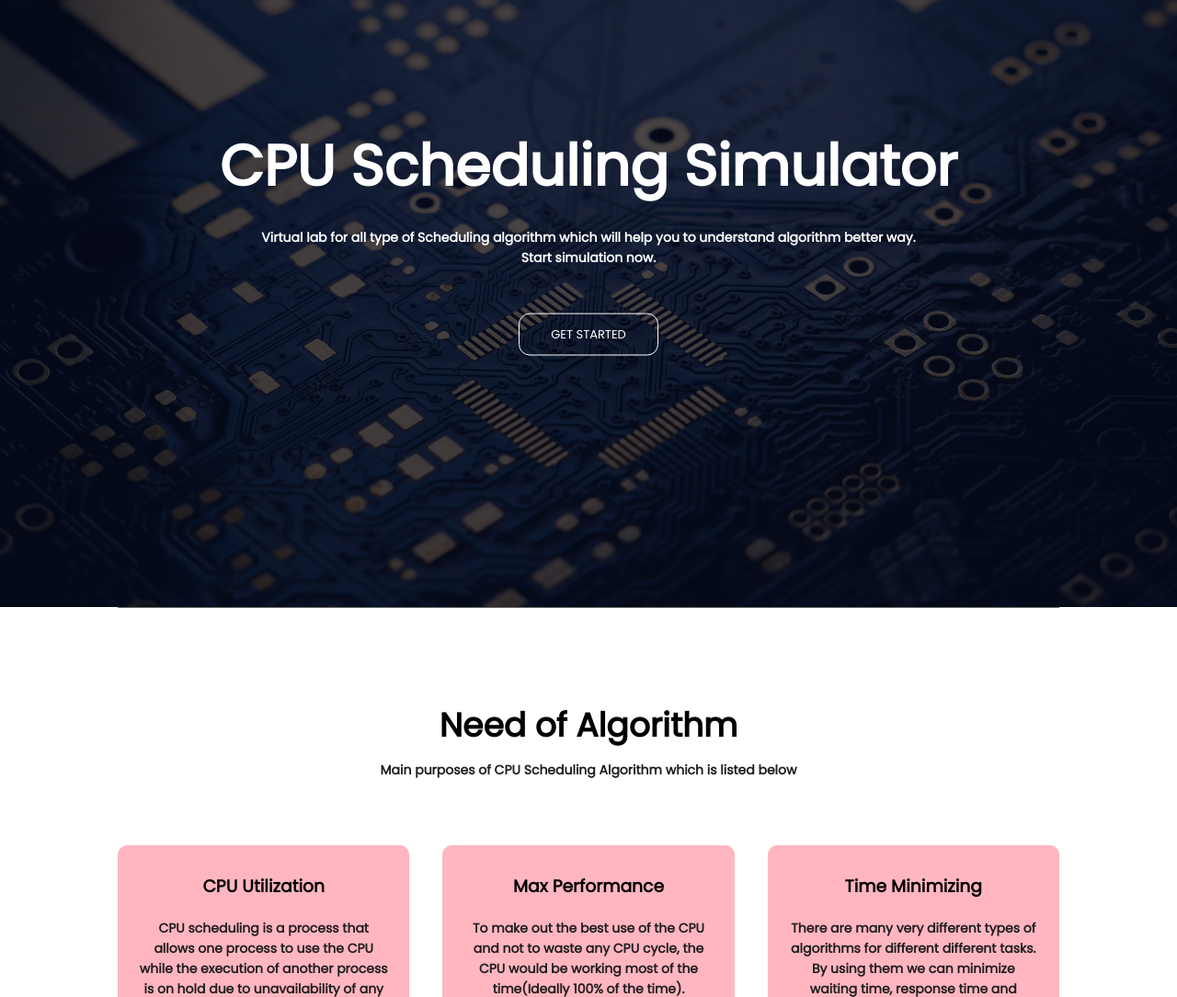
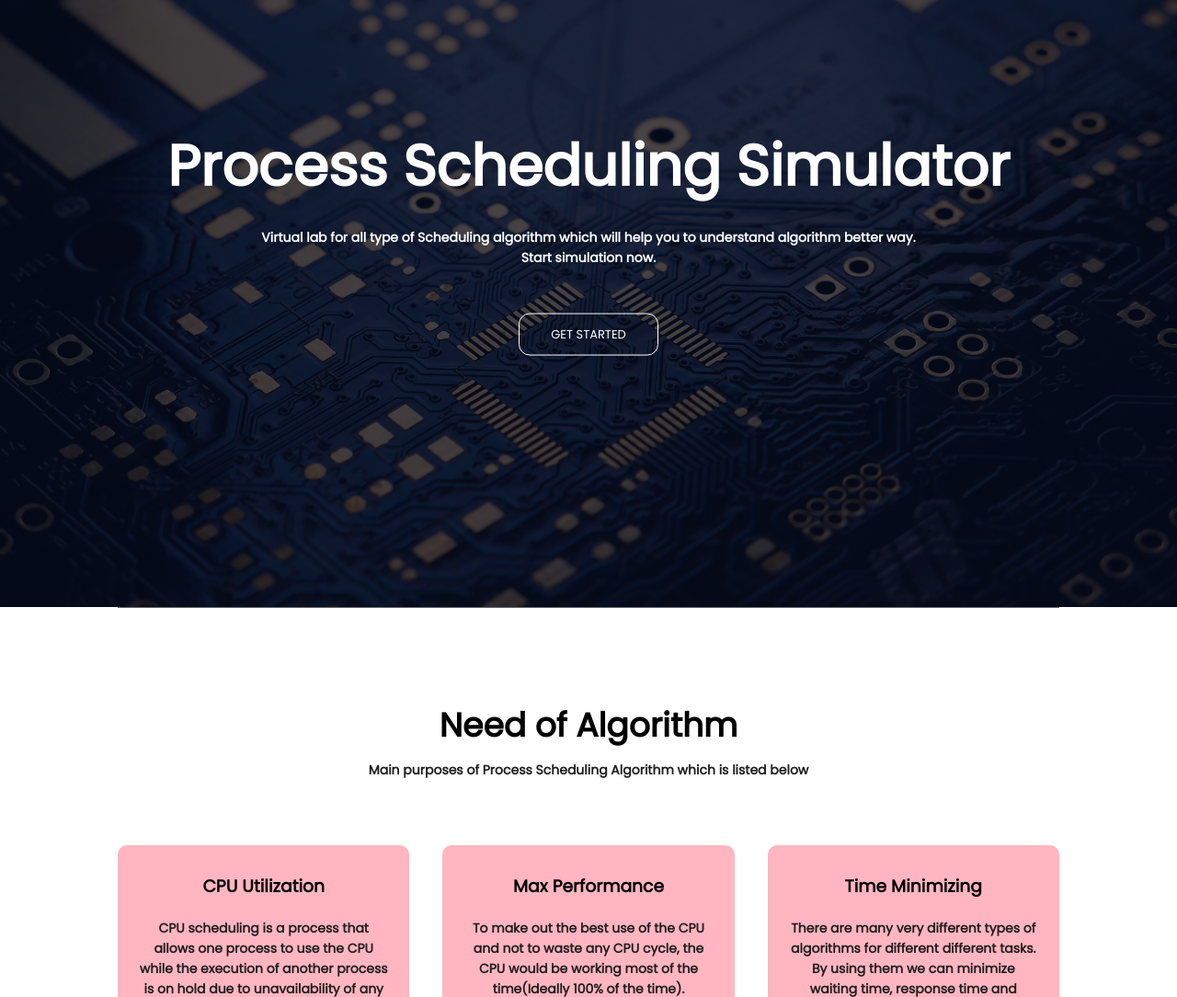
Before and after one commit to tushar242001/Process_Scheduling_Algorithm_Visualiser, a plain HTML site: page index.html in a window 1280 px wide. Shown: the part 140-1224 px from the top of the page at 92% size. Drawn offline with nearby package versions, Linux system fonts and the light colour scheme.

Commit message:
Updated the Index file

```diff
--- a/index.html
+++ b/index.html
@@ -31,7 +31,7 @@
 
         <div class="text-box">
             <h1>
-                CPU Scheduling Simulator
+                Process Scheduling Simulator
             </h1>
             <p>
                 Virtual lab for all type of Scheduling algorithm which will help you to understand algorithm better way.
@@ -44,7 +44,7 @@
 
     <section class="course">
         <h1>Need of Algorithm</h1>
-        <p>Main purposes of CPU Scheduling Algorithm which is listed below</p>
+        <p>Main purposes of Process Scheduling Algorithm which is listed below</p>
 
         <div class="row" data-aos="zoom-in-up">
             <div class="course-colomn" >
```
Also changed, not shown: 1 other file.
